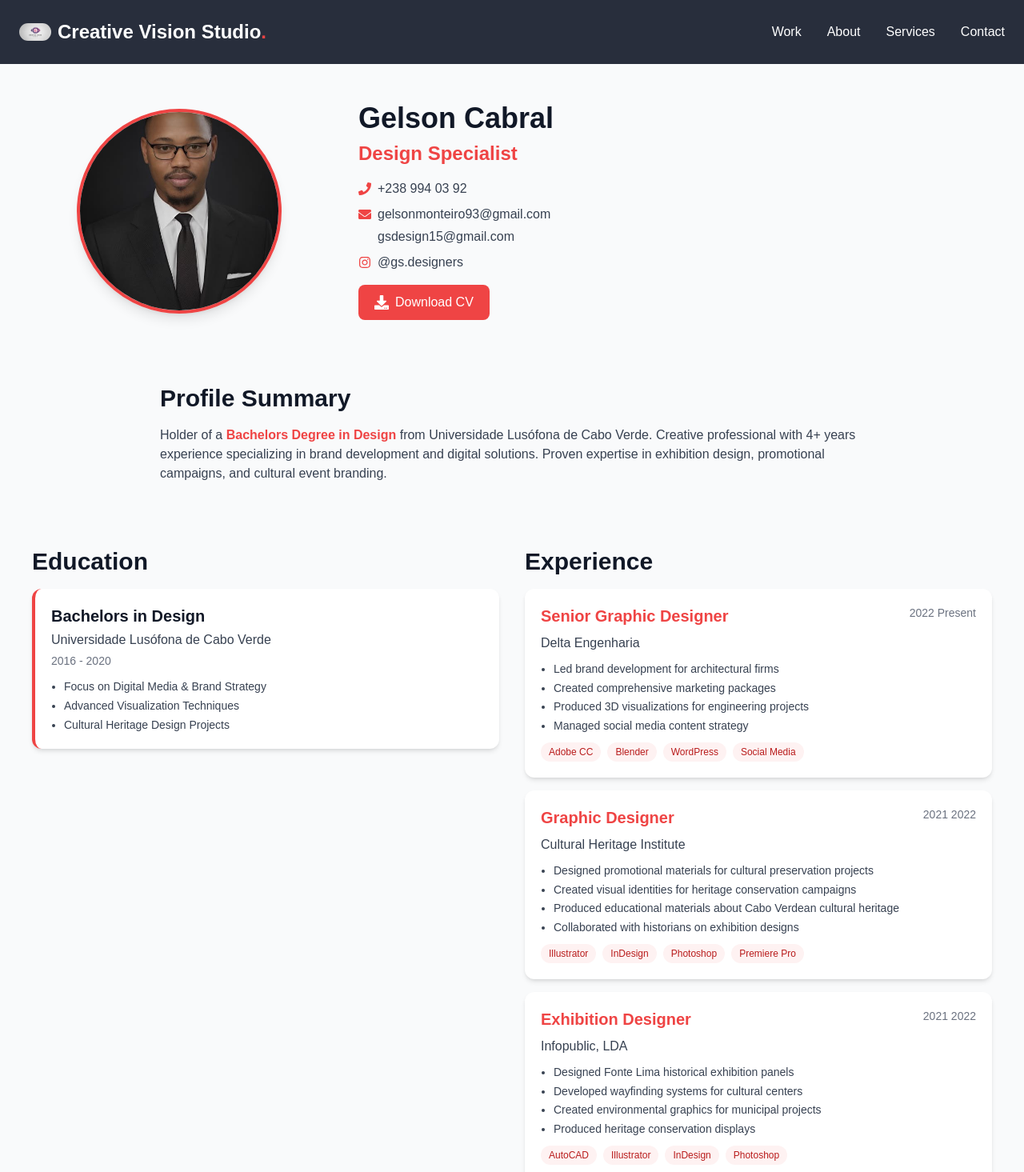
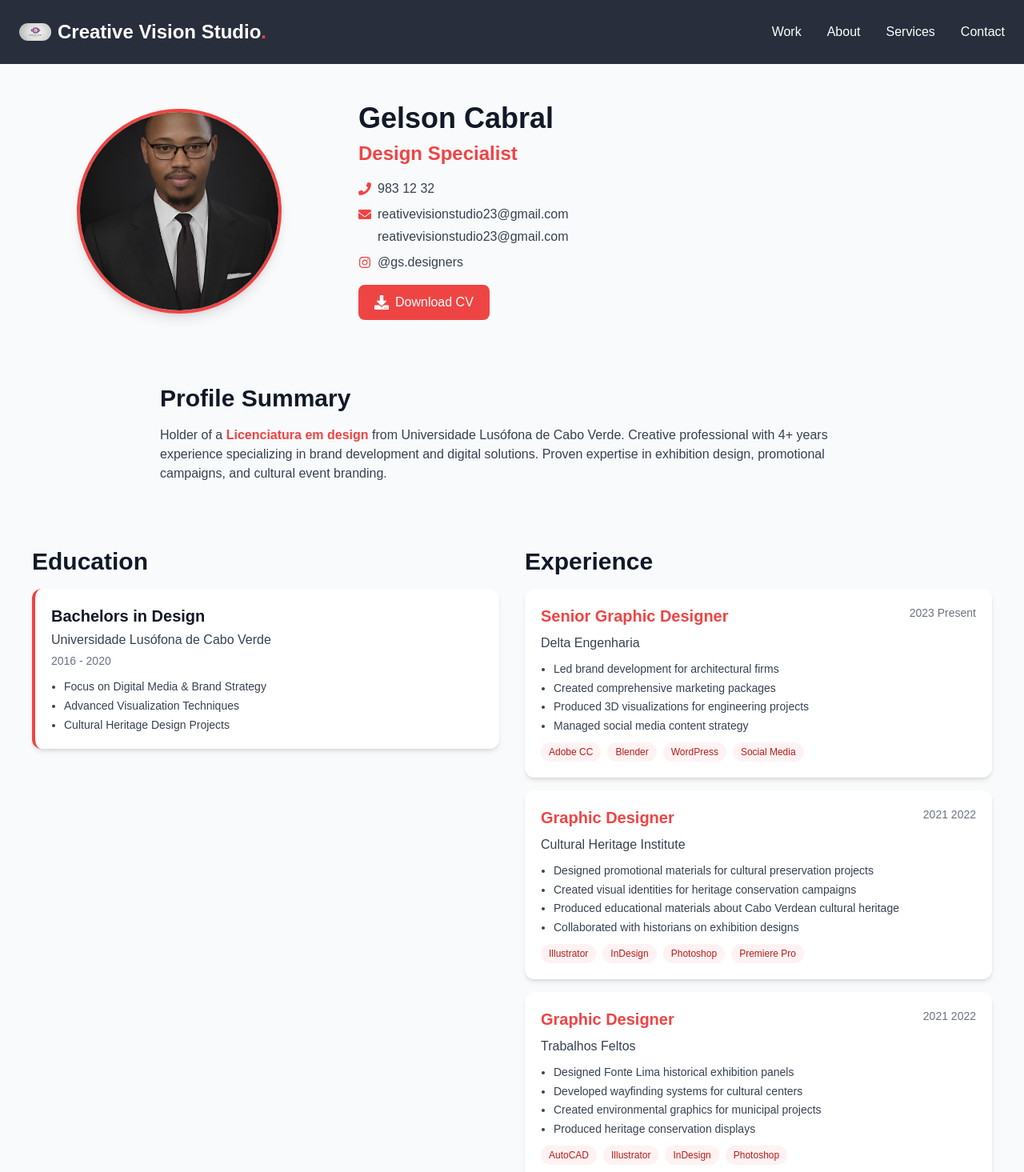
Before and after one commit to asharibshahid/Designer-Portfolio, a Next.js app: page /about in a window 1280 px wide. Shown: the top 1465 px of the page at 80% size. Built offline with nearby package versions, Linux system fonts and the light colour scheme.

Commit message:
Update page.tsx

```diff
--- a/app/about/page.tsx
+++ b/app/about/page.tsx
@@ -59,19 +59,19 @@ const AboutPage = () => {
             <div className="space-y-2">
               <div className="flex items-center justify-center md:justify-start gap-2">
                 <FaPhone className="text-red-500 shrink-0" />
-                <span className="text-gray-700 text-sm md:text-base">+238 994 03 92</span>
+                <span className="text-gray-700 text-sm md:text-base">983 12 32</span>
               </div>
               <div className="flex flex-col items-center md:items-start gap-1">
                 <div className="flex items-center gap-2">
                   <FaEnvelope className="text-red-500 shrink-0" />
                   <a href="mailto:gelsonmonteiro93@gmail.com" className="text-gray-700 hover:text-red-500 text-sm md:text-base">
-                    gelsonmonteiro93@gmail.com
+                  reativevisionstudio23@gmail.com
                   </a>
                 </div>
                 <div className="flex items-center gap-2">
                   <FaEnvelope className="text-red-500 shrink-0 opacity-0" />
                   <a href="mailto:gsdesign15@gmail.com" className="text-gray-700 hover:text-red-500 text-sm md:text-base">
-                    gsdesign15@gmail.com
+                   reativevisionstudio23@gmail.com
                   </a>
                 </div>
               </div>
@@ -99,7 +99,7 @@ const AboutPage = () => {
       <section className="max-w-4xl mx-auto mb-16 md:mb-20 animate-section px-2">
         <h2 className="text-2xl md:text-3xl font-bold text-gray-900 mb-4">Profile Summary</h2>
         <p className="text-gray-700 leading-relaxed text-sm md:text-base">
-          Holder of a <span className="text-red-500 font-semibold">Bachelors Degree in Design</span> from Universidade Lusófona de Cabo Verde.
+          Holder of a <span className="text-red-500 font-semibold">Licenciatura em design</span> from Universidade Lusófona de Cabo Verde.
           Creative professional with 4+ years experience specializing in brand development and digital solutions.
           Proven expertise in exhibition design, promotional campaigns, and cultural event branding.
         </p>
@@ -165,7 +165,7 @@ const experience = [
   {
     title: "Senior Graphic Designer",
     company: "Delta Engenharia",
-    duration: "2022 Present",
+    duration: "2023 Present",
     responsibilities: [
       "Led brand development for architectural firms",
       "Created comprehensive marketing packages",
@@ -187,8 +187,8 @@ const experience = [
     technologies: ["Illustrator", "InDesign", "Photoshop", "Premiere Pro"]
   },
   {
-    title: "Exhibition Designer",
-    company: "Infopublic, LDA",
+    title: "Graphic Designer",
+    company: "Trabalhos Feltos",
     duration: "2021 2022",
     responsibilities: [
       "Designed Fonte Lima historical exhibition panels",
```
